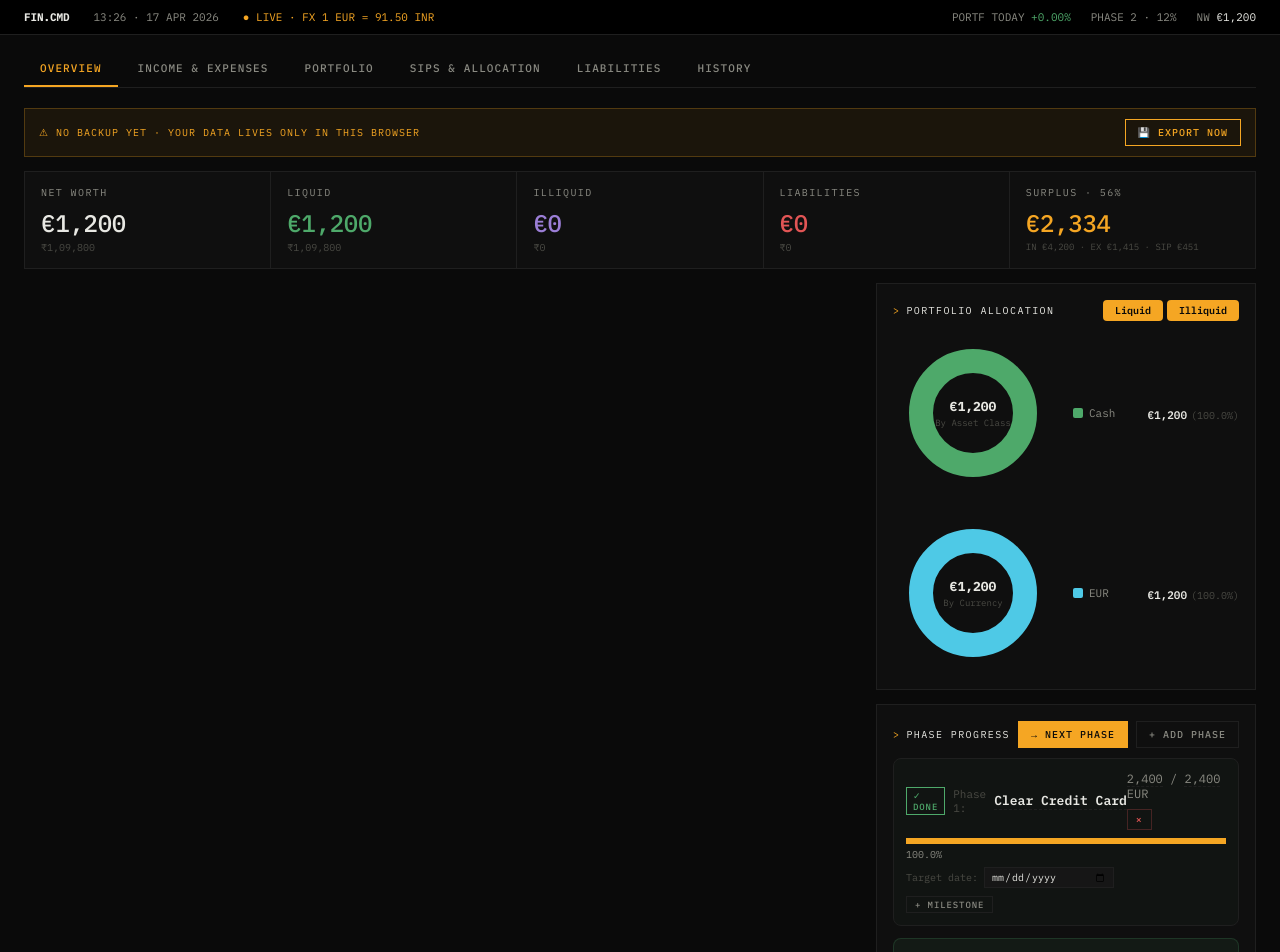
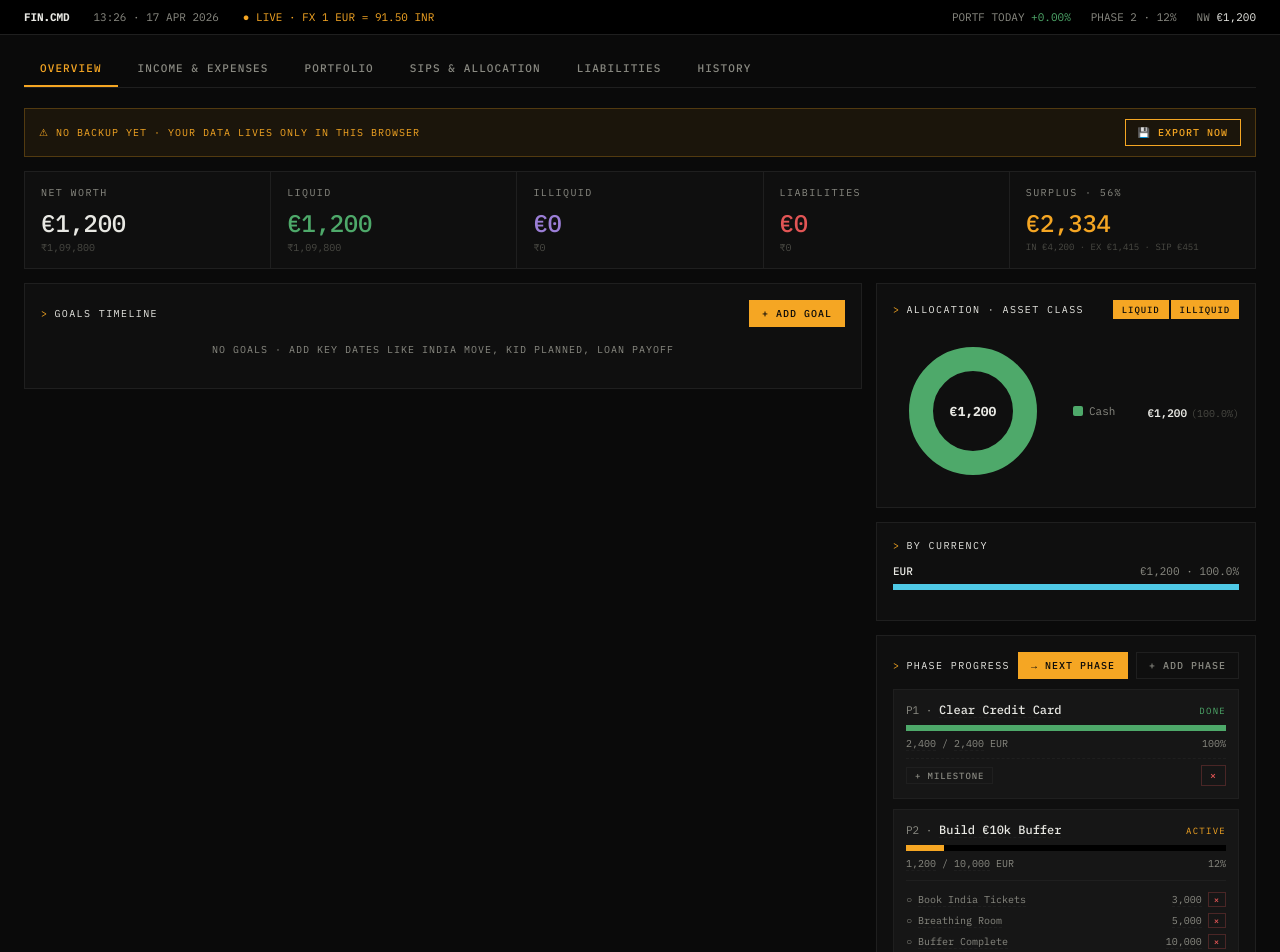
Before and after one commit to 0xSimba24/personal-finance-dashbaord, a React (Vite) app: page / in a window 1280 px wide. Shown: the top 952 px of the page. Built offline with nearby package versions, Linux system fonts and the light colour scheme.

Commit message:
Batch 2: split allocation/currency cards, cleaner phase progress, goals in left column, fixed 380px rail

```diff
--- a/src/App.jsx
+++ b/src/App.jsx
@@ -709,7 +709,7 @@ export default function App() {
       </div>
 
       {/* TWO-COLUMN GRID */}
-      <div style={{ display: "grid", gridTemplateColumns: "minmax(0, 1fr) minmax(280px, 380px)", gap: "14px" }} className="overview-grid">
+      <div style={{ display: "grid", gridTemplateColumns: "minmax(0, 1fr) 380px", gap: "14px" }} className="overview-grid">
         <div style={{ display: "flex", flexDirection: "column", gap: "14px", minWidth: 0 }}>
           {/* Main column */}
           {(data.priceHistory || []).length >= 2 && <div style={s.card}>
@@ -812,25 +812,55 @@ export default function App() {
           </div>
         );
       })()}
+
+      {/* Goals Timeline - inside left column */}
+      <div style={s.card}>
+        <div style={s.flex}>
+          <H2>Goals Timeline</H2>
+          <button style={s.btn} onClick={() => update("goals", [...(data.goals || []), { id: uid(), name: "New Goal", targetDate: "", notes: "" }])}>+ ADD GOAL</button>
+        </div>
+        {(!data.goals || data.goals.length === 0) ? <div style={{ fontSize: "10px", color: colors.textDim, padding: "16px 0", textAlign: "center", letterSpacing: "0.1em", textTransform: "uppercase", fontFamily: "'IBM Plex Mono', monospace" }}>No goals · Add key dates like India move, kid planned, loan payoff</div> :
+        <div style={{ display: "flex", flexDirection: "column", gap: "6px", marginTop: "10px" }}>
+          {(data.goals || []).slice().sort((a, b) => (a.targetDate || "9999").localeCompare(b.targetDate || "9999")).map(g => {
+            const targetMs = g.targetDate ? new Date(g.targetDate).getTime() : 0;
+            const daysAway = targetMs > 0 ? Math.ceil((targetMs - Date.now()) / 86400000) : null;
+            const isPast = daysAway !== null && daysAway < 0;
+            return (
+              <div key={g.id} style={{ display: "flex", alignItems: "center", gap: "12px", padding: "8px 12px", background: colors.cardAlt, border: `1px solid ${colors.border}`, opacity: isPast ? 0.6 : 1 }}>
+                <div style={{ flex: 1 }}>
+                  <ECell value={g.name} onChange={v => update("goals", data.goals.map(x => x.id === g.id ? { ...x, name: v } : x))} style={{ fontSize: "12px", fontWeight: 500 }} />
+                  {g.notes && <div style={{ fontSize: "10px", color: colors.textDim, marginTop: "2px" }}><ECell value={g.notes} onChange={v => update("goals", data.goals.map(x => x.id === g.id ? { ...x, notes: v } : x))} multiline style={{ fontSize: "10px", color: colors.textDim }} /></div>}
+                </div>
+                <input type="date" style={{ ...s.input, padding: "4px 8px", fontSize: "11px", width: "130px" }} value={g.targetDate || ""} onChange={e => update("goals", data.goals.map(x => x.id === g.id ? { ...x, targetDate: e.target.value } : x))} />
+                {daysAway !== null && <span style={{ fontSize: "10px", color: isPast ? colors.textMuted : daysAway < 90 ? colors.accent : colors.textDim, minWidth: "60px", textAlign: "right", fontFamily: "'IBM Plex Mono', monospace", letterSpacing: "0.05em", textTransform: "uppercase" }}>
+                  {isPast ? "Past" : daysAway < 30 ? `${daysAway}d` : daysAway < 365 ? `${Math.round(daysAway / 30)}mo` : `${(daysAway / 365).toFixed(1)}y`}
+                </span>}
+                {!g.notes && <button style={{ ...s.btnOutline, padding: "2px 6px", fontSize: "9px" }} onClick={() => update("goals", data.goals.map(x => x.id === g.id ? { ...x, notes: "Add note..." } : x))}>+ NOTE</button>}
+                <button style={s.btnDanger} onClick={() => update("goals", data.goals.filter(x => x.id !== g.id))}>×</button>
+              </div>
+            );
+          })}
+        </div>}
+      </div>
         </div>{/* end left column */}
 
         <div style={{ display: "flex", flexDirection: "column", gap: "14px", minWidth: 0 }}>
           {/* Right rail */}
       <div style={s.card}>
         <div style={s.flex}>
-          <H2>Portfolio Allocation</H2>
-          <div style={{ display: "flex", gap: "4px" }}>
+          <H2>Allocation · Asset Class</H2>
+          <div style={{ display: "flex", gap: "2px" }}>
             {[{ key: "liquid", label: "Liquid" }, { key: "illiquid", label: "Illiquid" }].map(f => {
               const active = allocFilter[f.key];
               return <button key={f.key} onClick={() => {
                 const other = f.key === "liquid" ? "illiquid" : "liquid";
-                // Force at least one to stay on
                 if (active && !allocFilter[other]) return;
                 setAllocFilter({ ...allocFilter, [f.key]: !active });
               }} style={{
-                padding: "4px 12px", borderRadius: "4px", border: "none", cursor: "pointer",
-                fontSize: "10px", fontWeight: 600, fontFamily: "inherit",
-                background: active ? colors.accent : colors.cardAlt,
+                padding: "3px 8px", borderRadius: 0, border: `1px solid ${active ? colors.accent : colors.border}`, cursor: "pointer",
+                fontSize: "9px", fontWeight: 500, fontFamily: "'IBM Plex Mono', monospace",
+                letterSpacing: "0.1em", textTransform: "uppercase",
+                background: active ? colors.accent : "transparent",
                 color: active ? colors.bg : colors.textDim,
               }}>{f.label}</button>;
             })}
@@ -839,10 +869,8 @@ export default function App() {
         {(() => {
           const useL = allocFilter.liquid, useI = allocFilter.illiquid;
           const pick = (v) => (useL && useI) ? v.total : useL ? v.liquid : (v.total - v.liquid);
-          return <div style={{ display: "flex", flexDirection: "column", gap: "20px", marginTop: "12px" }}>
-            {/* Asset allocation donut */}
+          return <div style={{ marginTop: "12px" }}>
             <DonutChart
-              title="By Asset Class"
               segments={[
                 { label: "MFs / ETFs", value: pick(calc.mfValue), color: colors.cyan },
                 { label: "Direct Equity", value: pick(calc.eqValue), color: colors.accent },
@@ -852,8 +880,15 @@ export default function App() {
                 { label: "ESOPs", value: pick(calc.esopValue), color: colors.violet },
               ].filter(x => x.value > 0)}
             />
-            {/* Currency exposure donut */}
+          </div>;
+        })()}
+      </div>
+
+      {/* By Currency */}
+      <div style={s.card}>
+        <H2>By Currency</H2>
         {(() => {
+          const useL = allocFilter.liquid, useI = allocFilter.illiquid;
           const currExp = { EUR: 0, INR: 0, USD: 0 };
           const usdRate = data.settings.eurToUsd || 1.08;
           const cvt = (amt, curr) => curr === "EUR" ? amt : curr === "INR" ? amt / rate : amt / usdRate;
@@ -866,15 +901,26 @@ export default function App() {
           (data.realEstate || []).forEach(p => { if (match(p.liquid)) currExp[p.currency] = (currExp[p.currency] || 0) + cvt(p.value, p.currency); });
           data.esops.forEach(e => { if (match(e.liquid)) { const v = Math.max(0, (e.vestedQty + e.unvestedQty) * (e.currentPrice - e.strikePrice)); currExp[e.currency] = (currExp[e.currency] || 0) + cvt(v, e.currency); }});
 
-              return <DonutChart
-                title="By Currency"
-                segments={[
-                  { label: "EUR", value: currExp.EUR || 0, color: colors.cyan },
-                  { label: "INR", value: currExp.INR || 0, color: colors.accent },
-                  { label: "USD", value: currExp.USD || 0, color: colors.green },
-                ].filter(x => x.value > 0)}
-              />;
-            })()}
+          const total = currExp.EUR + currExp.INR + currExp.USD;
+          const items = [
+            { ccy: "EUR", val: currExp.EUR, color: colors.cyan },
+            { ccy: "INR", val: currExp.INR, color: colors.accent },
+            { ccy: "USD", val: currExp.USD, color: colors.green },
+          ].filter(x => x.val > 0);
+
+          return <div style={{ marginTop: "12px" }}>
+            {items.map(c => {
+              const pct = total > 0 ? (c.val / total * 100) : 0;
+              return <div key={c.ccy} style={{ marginBottom: "14px" }}>
+                <div style={{ display: "flex", justifyContent: "space-between", fontFamily: "'IBM Plex Mono', monospace", fontSize: "11px", marginBottom: "6px" }}>
+                  <span style={{ color: colors.text, fontWeight: 500 }}>{c.ccy}</span>
+                  <span style={{ color: colors.textDim }}>{fmt(c.val)} · {pct.toFixed(1)}%</span>
+                </div>
+                <div style={{ height: "6px", background: colors.cardAlt, overflow: "hidden" }}>
+                  <div style={{ height: "100%", width: `${pct}%`, background: c.color, transition: "width 0.5s" }} />
+                </div>
+              </div>;
+            })}
           </div>;
         })()}
       </div>
@@ -888,43 +934,47 @@ export default function App() {
             <button style={s.btnOutline} onClick={addPhase}>+ Add Phase</button>
           </div>
         </div>
-        <div style={{ display: "flex", flexDirection: "column", gap: "12px", marginTop: "10px" }}>
+        <div style={{ display: "flex", flexDirection: "column", gap: "10px", marginTop: "10px" }}>
           {data.phases.map(p => {
             const prog = pct(p.current, p.target); const isA = p.status === "active"; const isD = p.status === "complete";
+            const statusColor = isD ? colors.green : isA ? colors.accent : colors.textMuted;
+            const statusLabel = isD ? "DONE" : isA ? "ACTIVE" : "LOCKED";
             return (
-              <div key={p.id} style={{ padding: "12px", borderRadius: "8px", background: isA ? colors.greenBg : isD ? `${colors.green}08` : colors.cardAlt, border: isA ? `1px solid ${colors.green}30` : `1px solid ${colors.border}` }}>
-                <div style={s.flex}>
-                  <div style={{ display: "flex", alignItems: "center", gap: "8px" }}>
-                    <span style={s.badge(isD ? "green" : isA ? "yellow" : "red")}>{isD ? "✓ Done" : isA ? "Active" : "Locked"}</span>
-                    <span style={{ fontSize: "11px", color: colors.textMuted }}>Phase {p.id}:</span>
-                    <ECell value={p.name} onChange={v => updatePhase(p.id, "name", v)} style={{ fontSize: "13px", fontWeight: 600 }} />
-                  </div>
-                  <div style={s.flexG}>
-                    {p.target > 0 && <span style={{ fontSize: "12px", color: colors.textDim }}>
-                      <ECell value={p.current} type="number" onChange={v => updatePhase(p.id, "current", v)} /> / <ECell value={p.target} type="number" onChange={v => updatePhase(p.id, "target", v)} style={{ color: colors.textDim }} /> {p.currency}
-                    </span>}
-                    {p.target === 0 && <span style={{ fontSize: "11px", color: colors.textMuted }}>Target: <ECell value={p.target} type="number" onChange={v => updatePhase(p.id, "target", v)} /></span>}
+              <div key={p.id} style={{ padding: "12px", background: colors.cardAlt, border: `1px solid ${colors.border}` }}>
+                <div style={{ display: "flex", justifyContent: "space-between", alignItems: "baseline", marginBottom: "8px" }}>
+                  <div style={{ fontFamily: "'IBM Plex Mono', monospace", fontSize: "11px" }}>
+                    <span style={{ color: colors.textDim }}>P{p.id} · </span>
+                    <ECell value={p.name} onChange={v => updatePhase(p.id, "name", v)} style={{ fontSize: "12px", fontWeight: 500, color: colors.text }} />
+                  </div>
+                  <span style={{ fontFamily: "'IBM Plex Mono', monospace", fontSize: "9px", letterSpacing: "0.14em", color: statusColor }}>{statusLabel}</span>
+                </div>
+                {p.target > 0 && <>
+                  <div style={{ height: "6px", background: "#000", overflow: "hidden", marginBottom: "6px" }}>
+                    <div style={{ height: "100%", background: statusColor, width: `${Math.min(100, prog)}%`, transition: "width 0.5s" }} />
+                  </div>
+                  <div style={{ display: "flex", justifyContent: "space-between", fontFamily: "'IBM Plex Mono', monospace", fontSize: "10px", color: colors.textDim }}>
+                    <span><ECell value={p.current} type="number" onChange={v => updatePhase(p.id, "current", v)} /> / <ECell value={p.target} type="number" onChange={v => updatePhase(p.id, "target", v)} style={{ color: colors.textDim }} /> {p.currency}</span>
+                    <span>{prog.toFixed(0)}%</span>
+                  </div>
+                </>}
+                {p.target === 0 && <div style={{ fontSize: "10px", color: colors.textMuted, fontFamily: "'IBM Plex Mono', monospace" }}>Set target: <ECell value={p.target} type="number" onChange={v => updatePhase(p.id, "target", v)} /></div>}
+                {(p.milestones || []).length > 0 && <div style={{ marginTop: "10px", paddingTop: "8px", borderTop: `1px solid ${colors.border}` }}>
+                  {(p.milestones || []).map((m, i) => {
+                    const done = p.current >= m.amount;
+                    return <div key={i} style={{ display: "flex", justifyContent: "space-between", alignItems: "center", fontFamily: "'IBM Plex Mono', monospace", fontSize: "10px", padding: "3px 0", color: done ? colors.green : colors.textDim }}>
+                      <span style={{ display: "flex", alignItems: "center", gap: "6px" }}>
+                        {done ? "✓" : "○"} <ECell value={m.name} onChange={v => updateMilestone(p.id, i, "name", v)} style={{ fontSize: "10px" }} />
+                      </span>
+                      <span style={{ display: "flex", alignItems: "center", gap: "6px" }}>
+                        <ECell value={m.amount} type="number" onChange={v => updateMilestone(p.id, i, "amount", v)} style={{ fontSize: "10px" }} />
+                        <button style={{ ...s.btnDanger, padding: "1px 5px", fontSize: "9px" }} onClick={() => removeMilestone(p.id, i)}>×</button>
+                      </span>
+                    </div>;
+                  })}
+                </div>}
+                <div style={{ display: "flex", justifyContent: "space-between", alignItems: "center", marginTop: "8px", paddingTop: "6px", borderTop: `1px dashed ${colors.border}` }}>
+                  <button style={{ ...s.btnOutline, padding: "2px 8px", fontSize: "9px" }} onClick={() => addMilestone(p.id)}>+ MILESTONE</button>
                   {p.status !== "active" && <button style={s.btnDanger} onClick={() => { if (confirm(`Delete Phase ${p.id}?`)) removePhase(p.id); }}>×</button>}
-                  </div>
-                </div>
-                {p.target > 0 && <div style={{ marginTop: "8px" }}><div style={s.progressBar}><div style={s.progressFill(prog)} /></div><div style={{ fontSize: "10px", color: colors.textDim, marginTop: "4px", display: "flex", justifyContent: "space-between" }}><span>{prog.toFixed(1)}%</span>{p.targetDate && <span>Target: {new Date(p.targetDate).toLocaleDateString("en-GB", { month: "short", year: "numeric" })}</span>}</div></div>}
-                {/* Target Date */}
-                <div style={{ marginTop: "6px", fontSize: "10px", color: colors.textMuted, display: "flex", alignItems: "center", gap: "6px" }}>
-                  <span>Target date:</span>
-                  <input type="date" style={{ ...s.input, padding: "2px 6px", fontSize: "10px", width: "130px" }} value={p.targetDate || ""} onChange={e => updatePhase(p.id, "targetDate", e.target.value)} />
-                </div>
-                {/* Milestones */}
-                <div style={{ marginTop: "8px", display: "flex", gap: "6px", flexWrap: "wrap", alignItems: "center" }}>
-                  {(p.milestones || []).map((m, i) => (
-                    <div key={i} style={{ display: "flex", alignItems: "center", gap: "4px", fontSize: "10px", padding: "3px 8px", borderRadius: "4px", background: p.current >= m.amount ? colors.greenBg : colors.cardAlt, color: p.current >= m.amount ? colors.green : colors.textDim }}>
-                      {p.current >= m.amount ? "✓" : "○"}
-                      <ECell value={m.amount} type="number" onChange={v => updateMilestone(p.id, i, "amount", v)} style={{ fontSize: "10px" }} />
-                      <span>—</span>
-                      <ECell value={m.name} onChange={v => updateMilestone(p.id, i, "name", v)} style={{ fontSize: "10px" }} />
-                      <button style={{ ...s.btnDanger, padding: "1px 4px", fontSize: "8px" }} onClick={() => removeMilestone(p.id, i)}>×</button>
-                    </div>
-                  ))}
-                  <button style={{ ...s.btnOutline, padding: "2px 8px", fontSize: "9px" }} onClick={() => addMilestone(p.id)}>+ milestone</button>
                 </div>
               </div>
             );
@@ -933,36 +983,6 @@ export default function App() {
       </div>
         </div>{/* end right rail */}
       </div>{/* end two-column grid */}
-
-      {/* Goals Timeline */}
-      <div style={s.card}>
-        <div style={s.flex}>
-          <H2>Goals Timeline</H2>
-          <button style={s.btn} onClick={() => update("goals", [...(data.goals || []), { id: uid(), name: "New Goal", targetDate: "", notes: "" }])}>+ Add Goal</button>
-        </div>
-        {(!data.goals || data.goals.length === 0) ? <div style={{ fontSize: "12px", color: colors.textDim, padding: "12px 0" }}>No goals yet. Add key dates like India move, kid planned, loan payoff.</div> :
-        <div style={{ display: "flex", flexDirection: "column", gap: "8px", marginTop: "10px" }}>
-          {(data.goals || []).slice().sort((a, b) => (a.targetDate || "9999").localeCompare(b.targetDate || "9999")).map(g => {
-            const targetMs = g.targetDate ? new Date(g.targetDate).getTime() : 0;
-            const daysAway = targetMs > 0 ? Math.ceil((targetMs - Date.now()) / 86400000) : null;
-            const isPast = daysAway !== null && daysAway < 0;
-            return (
-              <div key={g.id} style={{ display: "flex", alignItems: "center", gap: "12px", padding: "10px 12px", borderRadius: "6px", background: colors.cardAlt, border: `1px solid ${colors.border}`, opacity: isPast ? 0.6 : 1 }}>
-                <div style={{ flex: 1 }}>
-                  <ECell value={g.name} onChange={v => update("goals", data.goals.map(x => x.id === g.id ? { ...x, name: v } : x))} style={{ fontSize: "13px", fontWeight: 600 }} />
-                  {g.notes && <div style={{ fontSize: "10px", color: colors.textDim, marginTop: "2px" }}><ECell value={g.notes} onChange={v => update("goals", data.goals.map(x => x.id === g.id ? { ...x, notes: v } : x))} multiline style={{ fontSize: "10px", color: colors.textDim }} /></div>}
-                </div>
-                <input type="date" style={{ ...s.input, padding: "4px 8px", fontSize: "11px", width: "130px" }} value={g.targetDate || ""} onChange={e => update("goals", data.goals.map(x => x.id === g.id ? { ...x, targetDate: e.target.value } : x))} />
-                {daysAway !== null && <span style={{ fontSize: "10px", color: isPast ? colors.textMuted : daysAway < 90 ? colors.yellow : colors.textDim, minWidth: "70px", textAlign: "right" }}>
-                  {isPast ? "Past" : daysAway < 30 ? `${daysAway}d` : daysAway < 365 ? `${Math.round(daysAway / 30)}mo` : `${(daysAway / 365).toFixed(1)}y`}
-                </span>}
-                {!g.notes && <button style={{ ...s.btnOutline, padding: "2px 6px", fontSize: "9px" }} onClick={() => update("goals", data.goals.map(x => x.id === g.id ? { ...x, notes: "Add note..." } : x))}>+ note</button>}
-                <button style={s.btnDanger} onClick={() => update("goals", data.goals.filter(x => x.id !== g.id))}>×</button>
-              </div>
-            );
-          })}
-        </div>}
-      </div>
 
       {refreshMsg && <div style={{ padding: "8px 14px", background: `${colors.accent}15`, border: `1px solid ${colors.accent}30`, fontSize: "11px", color: colors.accent, letterSpacing: "0.05em" }}>{refreshMsg}</div>}
 
```
Lines whose indentation alone changed are shown as unchanged.
